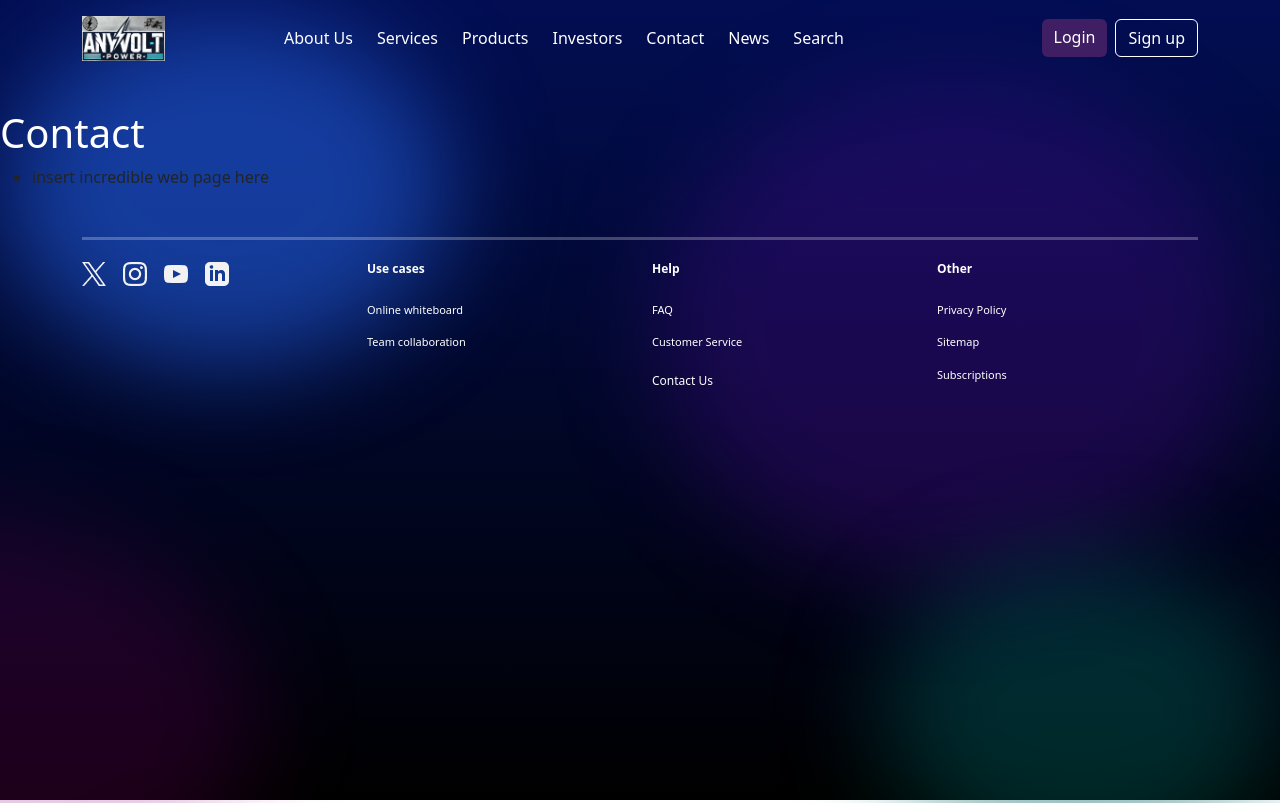
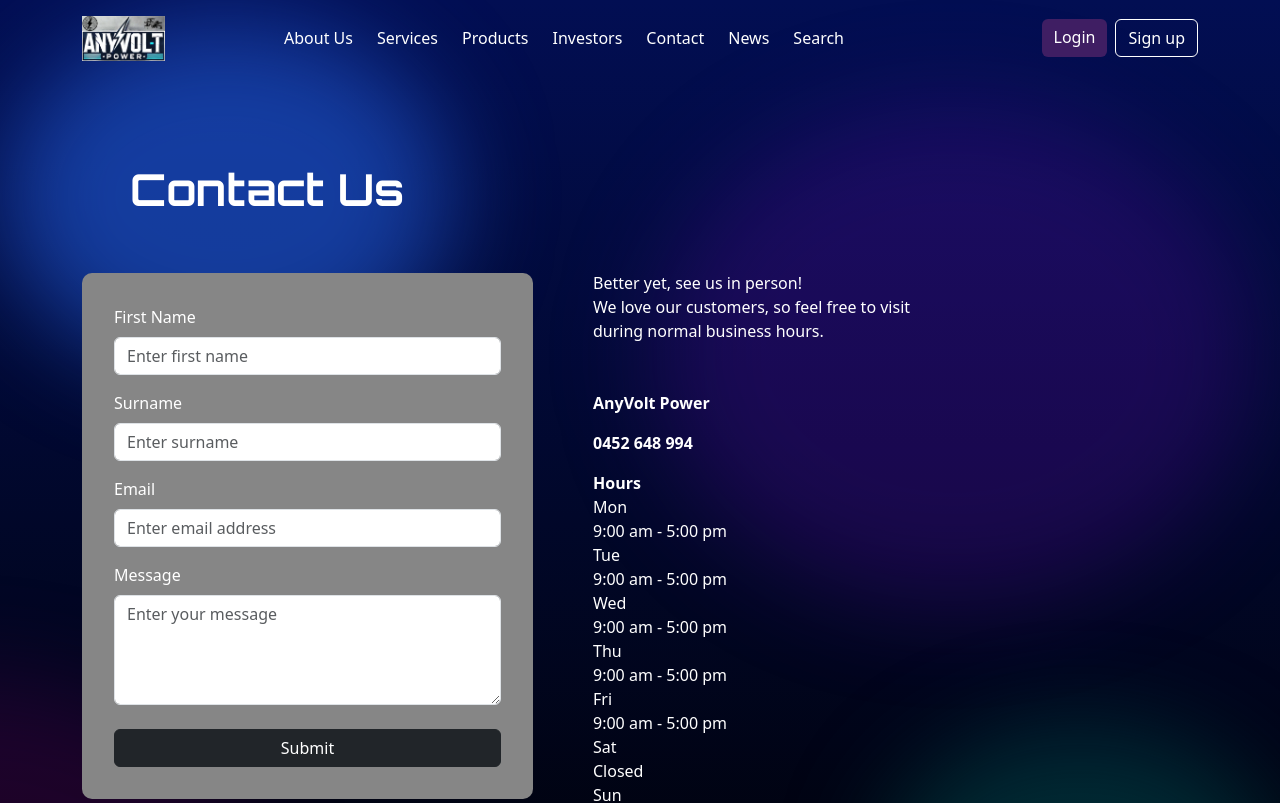
Before and after one commit to 1ce-nine/anyVolt, a React (Vite) app: page /contact in a window 1280 px wide. Shown: the top 803 px of the page. Built offline with nearby package versions, Linux system fonts and the light colour scheme.

Commit message:
Created not yet functional form, mirroring prototype mockup, to take requested message from customer on the contact us page. Also added second column showing opening times for the company and to provide their contact number.

```diff
--- a/src/Contact.jsx
+++ b/src/Contact.jsx
@@ -1,9 +1,8 @@
 import React from "react";
 import { Link } from "react-router-dom";
+import { Container, Row, Col, Button, Form } from 'react-bootstrap';
 import Header from "./Header";
 import Footer from "./Footer";
-
-
 
 
 function Contact() {
@@ -12,12 +11,76 @@ function Contact() {
       <title>Contact</title>
         <Header />
         <main>
-            <h1 className="page-heading">Contact</h1>
-                <ul>
-                    <li>insert incredible web page here</li>
-                </ul>
-             <Footer />
+          <Container>
+            <Row className="align-items-start header-row pt-5 ps-5">
+              <Col md={12}>
+                  <p className="anyvolt-logo" style={{color: 'white', fontSize: '44px', fontWeight: '700', marginBottom: 0}}>Contact Us</p>
+              </Col>
+            </Row>
+
+            <Row>
+              <Col xs={10} sm={8} md={6} lg={5}>
+                <div className="login-form">
+                  <Form>
+                    <Form.Group className="mb" controlId="firstName">
+                      <Form.Label>First Name</Form.Label>
+                      <Form.Control type="text" placeholder="Enter first name" />
+                    </Form.Group>
+
+                    <Form.Group className="mb-3 pt-3" controlId="surname">
+                      <Form.Label>Surname</Form.Label>
+                      <Form.Control type="text" placeholder="Enter surname" />
+                    </Form.Group>
+
+                    <Form.Group className="mb-3" controlId="emailAddress">
+                      <Form.Label>Email</Form.Label>
+                      <Form.Control type="text" placeholder="Enter email address" />
+                    </Form.Group>
+
+                    <Form.Group className="mb-3 pb-2" controlId="message">
+                      <Form.Label>Message</Form.Label>
+                      <Form.Control as="textarea" rows={4} placeholder="Enter your message" />
+                    </Form.Group>
+
+                    <Button variant="dark" type="submit" className="w-100">Submit</Button>
+                  </Form>
+                </div>
+              </Col>
+
+              <Col className="ps-5 pt-5" style={{color: "white"}}>
+                <div className="no-margin-paragraphs" >
+                  <p>Better yet, see us in person!</p>
+                  <p>We love our customers, so feel free to visit</p>
+                  <p>during normal business hours.</p>
+                </div>
+
+                <div className="pt-5"style={{fontWeight: '700'}}>
+                  <p>AnyVolt Power</p>
+                  <p>0452 648 994</p>
+                </div>
+
+                <div className="no-margin-paragraphs">
+                  <p style={{fontWeight: '700'}}>Hours</p>
+                  <p>Mon</p>
+                  <p>9:00 am - 5:00 pm</p>
+                  <p>Tue</p>
+                  <p>9:00 am - 5:00 pm</p>
+                  <p>Wed</p>
+                  <p>9:00 am - 5:00 pm</p>
+                  <p>Thu</p>
+                  <p>9:00 am - 5:00 pm</p>
+                  <p>Fri</p>
+                  <p>9:00 am - 5:00 pm</p>
+                  <p>Sat</p>
+                  <p>Closed</p>
+                  <p>Sun</p>
+                  <p>Closed</p>
+                </div>
+              </Col>
+            </Row>
+          </Container>
         </main>
+        <Footer />
     </>
   );
 }
--- a/src/index.css
+++ b/src/index.css
@@ -90,6 +90,7 @@ html, body {
   color: white
 }
 
+
 .white-line {
   border: 0;
   height: 3px; /* The thickness of the line */
@@ -118,3 +119,7 @@ html, body {
   font-size: 16px;
   font-weight: 600;
 }
+
+.no-margin-paragraphs p {
+  margin: 0;
+}
```
